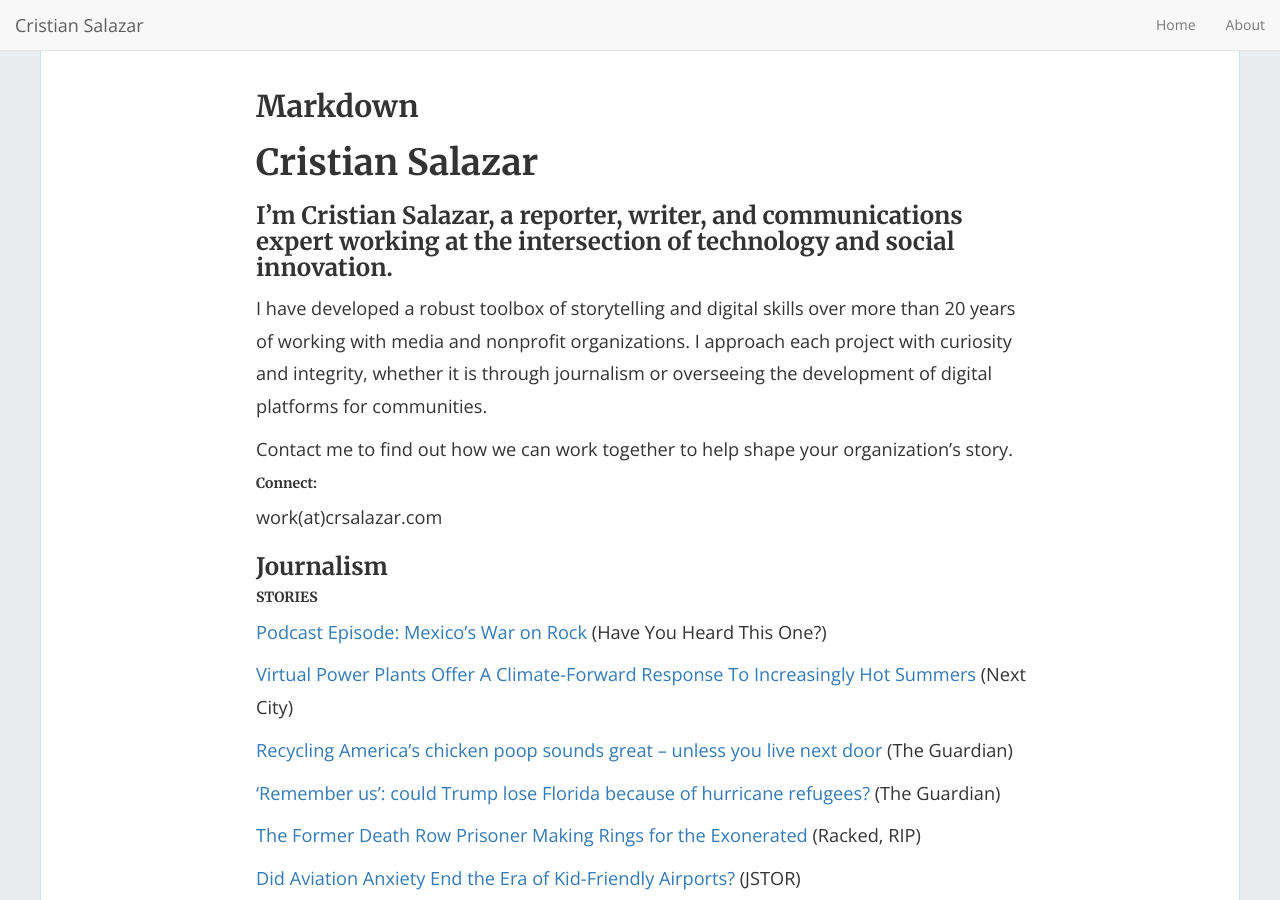
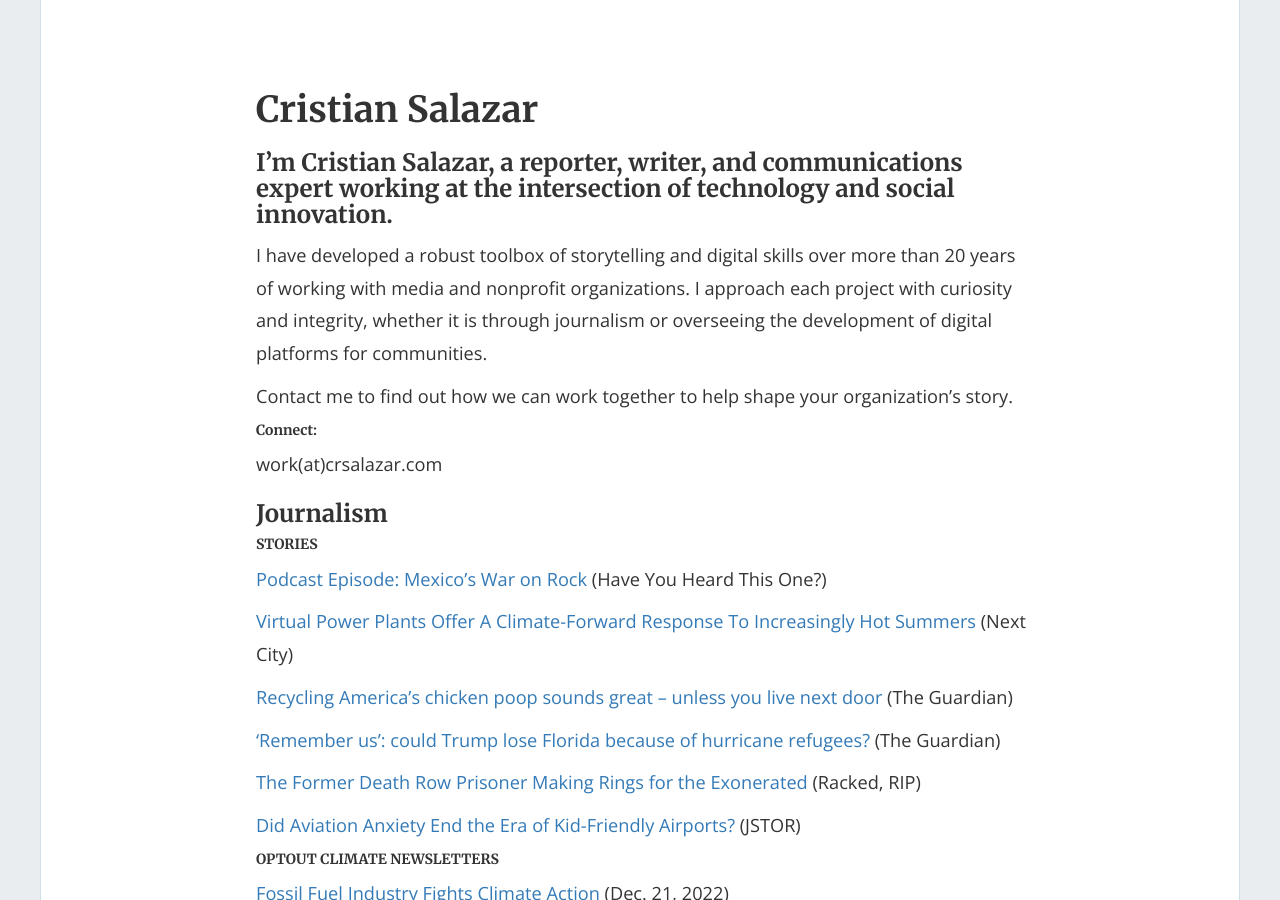
Before and after one commit to crtsalazar/crtsalazar.github.io, a Jekyll site: the page built from index.md, in a window 1280 px wide and 900 px high. Built offline with Jekyll 4.4.1, drawn with Linux system fonts in a browser that asks for light colours; nearby versions of some CDN libraries; our own code applies the rules of GitHub Pages for plain Markdown files.

Commit message:
fixing markdown

```diff
--- a/_config.yml
+++ b/_config.yml
@@ -98,7 +98,7 @@ admin_name: 'Cristian Salazar'
 enable_contact: false
 
 #### Phantom Navigation menu
-enable_nav: true
+enable_nav: false
 nav_item:
   - { url: '/', text: 'Home' }
   - { url: '/about', text: 'About' }
--- a/index.md
+++ b/index.md
@@ -3,8 +3,6 @@
 pagination:
   enabled: true
 ---
-## Markdown
-
 # Cristian Salazar
 
 ### I'm Cristian Salazar, a reporter, writer, and communications expert working at the intersection of technology and social innovation.
```
